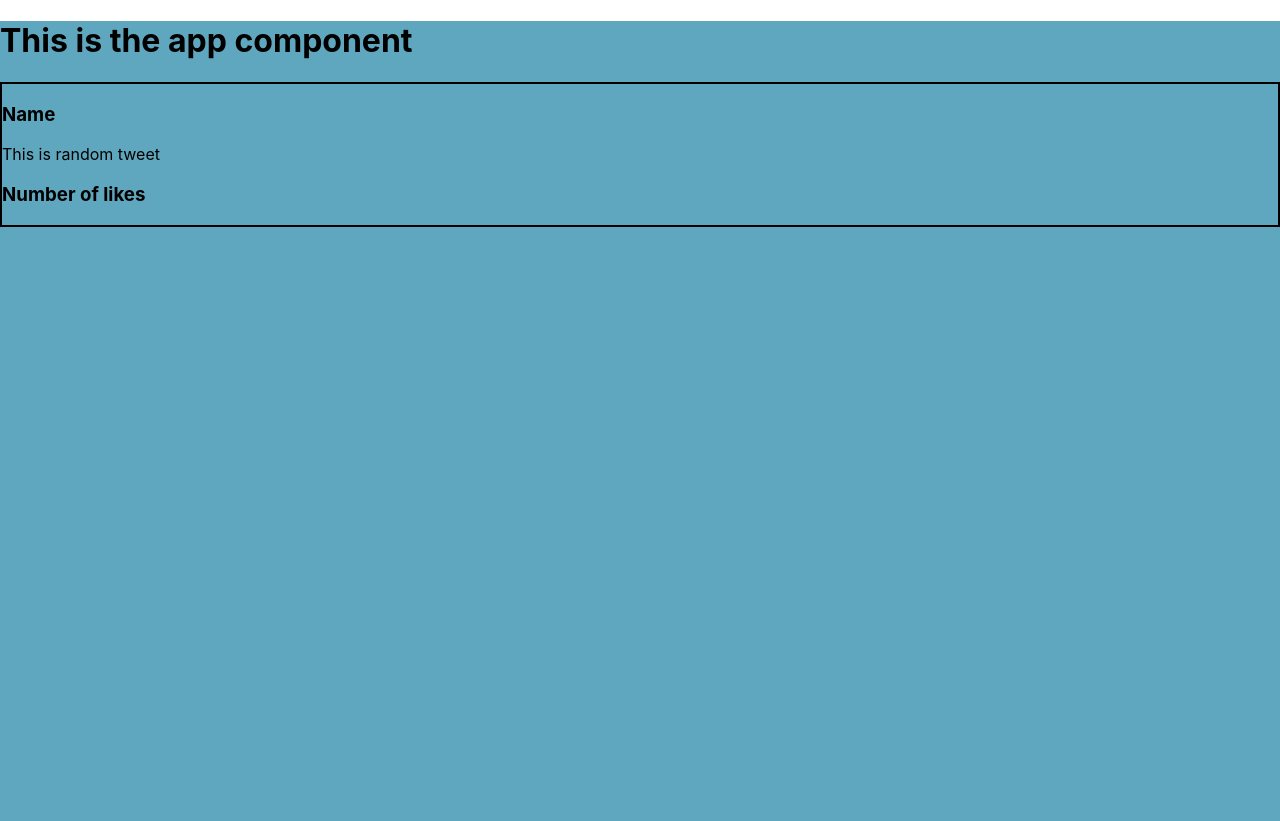
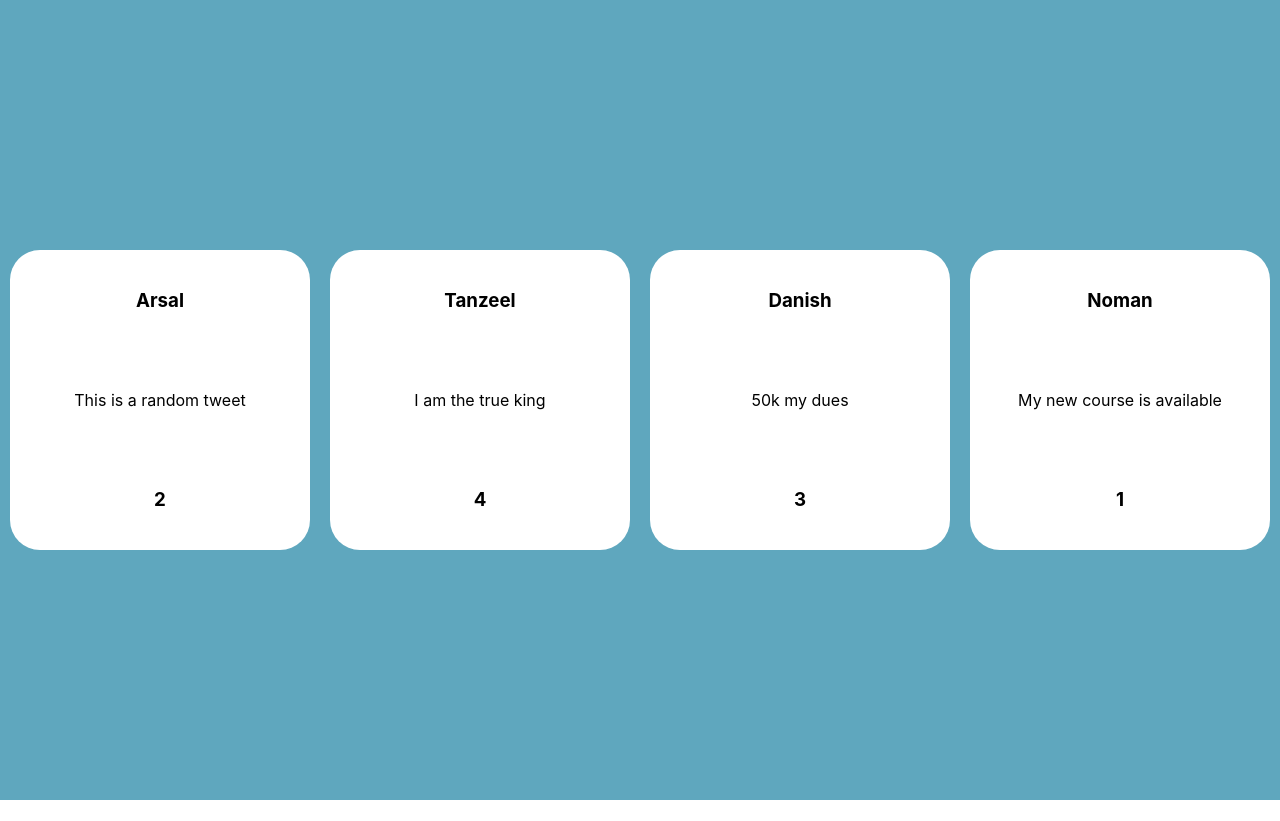
Before and after one commit to MArslan88/ProjectReact, a React (Create React App) app: page / in a window 1280 px wide. After the commit the page ends 800 px from the top, so only its background shows below. Built offline with nearby package versions, Linux system fonts and the light colour scheme.

Commit message:
Tweet-app update

```diff
--- a/src/App.css
+++ b/src/App.css
@@ -1,9 +1,19 @@
 .app {
-  height: 100vh;
+  min-height: 100vh;
   background: rgb(95,167,190);
+  display: flex;
+  justify-content: space-around;
+  align-items: center;
 }
 
 
 .tweet {
-  border: 2px solid black;
+  width: 300px;
+  height: 300px;
+  background: white;
+  border-radius: 30px;
+  display: flex;
+  flex-direction: column;
+  justify-content: space-around;
+  align-items: center;
 }
--- a/src/App.js
+++ b/src/App.js
@@ -5,8 +5,10 @@ function App(){
 
     return(
     <div className="app">
-      <h1>This is the app component</h1>
-      <Tweet />
+      <Tweet name="Arsal" message="This is a random tweet" like="2"/>
+      <Tweet name="Tanzeel" message="I am the true king" like="4"/>
+      <Tweet name="Danish" message="50k my dues" like="3"/>
+      <Tweet name="Noman" message="My new course is available" like="1"/>
     </div>
   );
 }
--- a/src/Tweet.js
+++ b/src/Tweet.js
@@ -1,12 +1,25 @@
 import React from 'react';
 import './App.css'
 
-function Tweet(){
+// First method with the help of PROPS----------------------------
+// function Tweet(props){
+//     return(
+//         <div className="tweet">
+//             <h3>{props.name}</h3>
+//             <p>{props.message}</p>
+//             <h3>{props.like}</h3>
+//         </div>
+//     );
+// }
+
+// Second method with the help of peremeters----------------------------
+
+function Tweet({name,message,like}){
     return(
         <div className="tweet">
-            <h3>Name</h3>
-            <p>This is random tweet</p>
-            <h3>Number of likes</h3>
+            <h3>{name}</h3>
+            <p>{message}</p>
+            <h3>{like}</h3>
         </div>
     );
 }
--- a/src/index.css
+++ b/src/index.css
@@ -1,3 +1,8 @@
+*{
+  margin: 0;
+  padding: 0;
+  box-sizing: border-box;
+}
 body {
   margin: 0;
   font-family: -apple-system, BlinkMacSystemFont, 'Segoe UI', 'Roboto', 'Oxygen',
```
